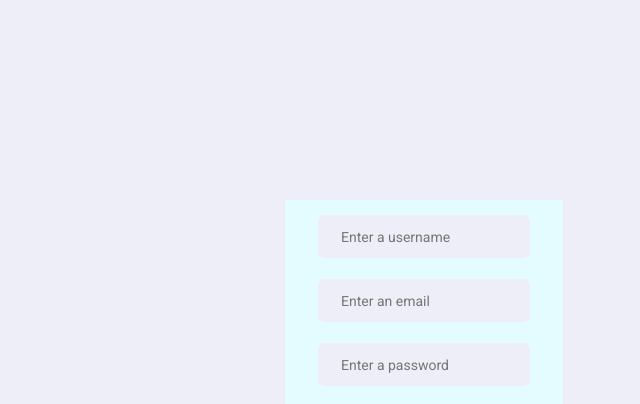
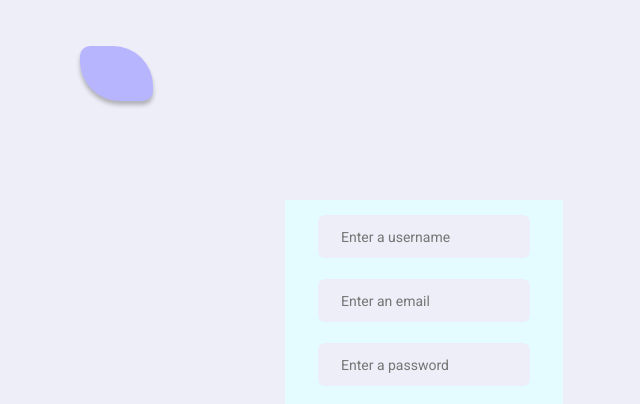
Before and after one commit to gretaivan/habit-tracker-client, a website: page index.html in a window 1280 px wide. Shown: the top 404 px of the page, without its empty margins (216-856 px from the left). Drawn offline with Linux system fonts and the light colour scheme.

Commit message:
Homepage matches Figma design

```diff
--- a/index.html
+++ b/index.html
@@ -8,6 +8,7 @@
     <script defer src="static/js/index.js"></script>
 </head>
 <body>
+    <div id="logo"></div>
     <main>
         <form id="register">
             <input type="text" id="username" name="username" placeholder="Enter a username">
--- a/static/css/style.css
+++ b/static/css/style.css
@@ -122,3 +122,14 @@ main input[type="submit"] {
     width: 40px;
     height: 40px;
 }
+
+#logo {
+    position: absolute;
+    width: 73px;
+    height: 55px;
+    left: 296px;
+    top: 46px;
+    background: var(--secondary);
+    box-shadow: 0px 4px 4px rgba(0, 0, 0, 0.25);
+    border-radius: 10px 40px;
+}
```
